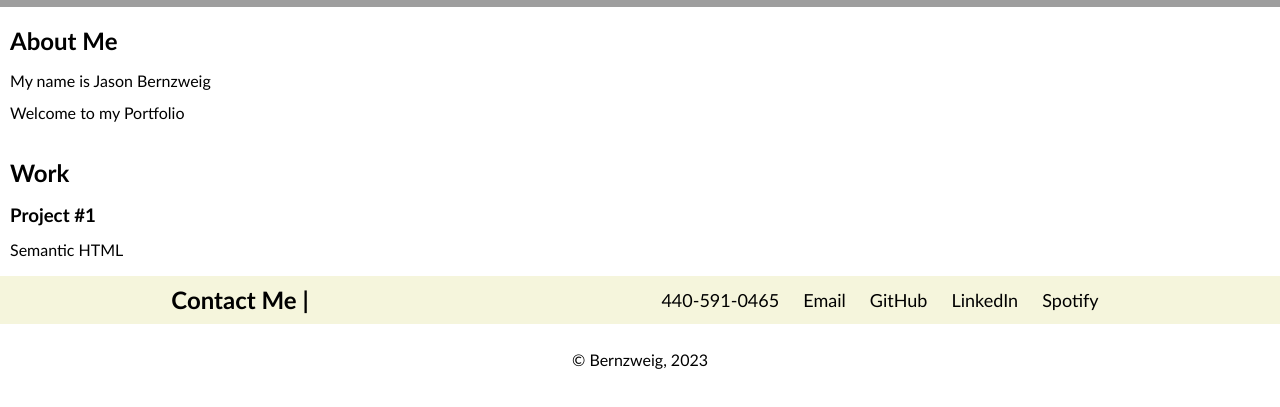
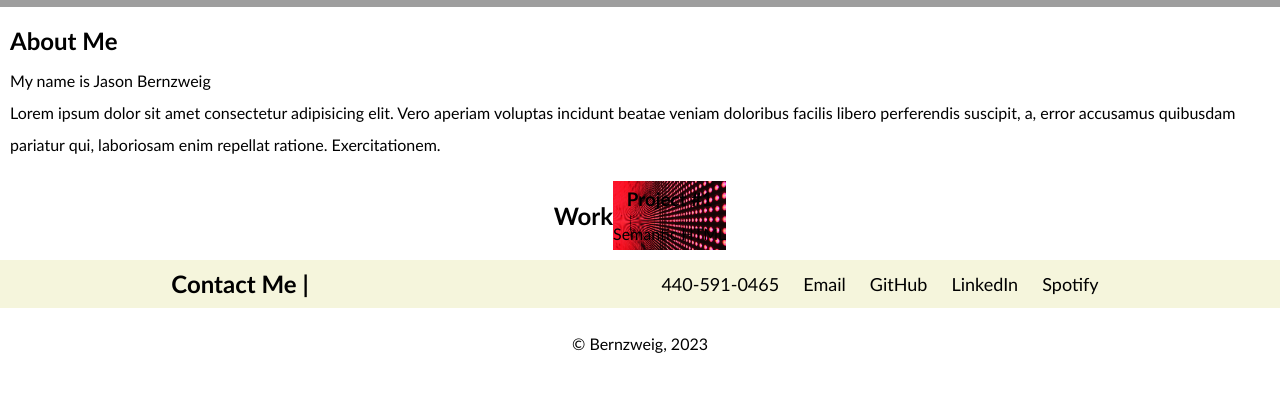
Before and after one commit to jbernzweig/02---Challenge, a plain HTML site: page index.html in a window 1280 px wide. Shown: the part 211-618 px from the top of the page. Drawn offline with Linux system fonts and the light colour scheme; grey boxes are pictures that could not be loaded.

Commit message:
Includes Upgrades to Web App

```diff
--- a/css/style.css
+++ b/css/style.css
@@ -56,6 +56,10 @@ nav a {
     margin-right: 10px;
 }
 
+nav a:hover {
+    color: violet;
+}
+
 /* MAIN BASIC DESIGN*/
 main {
     margin-top: 20px;
@@ -96,12 +100,25 @@ main {
 
 /* WORK SECTION  */
 .work {
-    /* background-color: white; */
-    flex-direction: row;
-    flex-wrap: wrap;
-    padding: 10px
+    min-height: 15px;
+    color: black;
+    padding: 10px;
+    display: flex;
+    justify-content: center;
+    align-items: center;
+    text-align: center;
 }
 
+.flex-item-1 {
+    background-image: url(../Assets/02-portfolio-1.jpg);
+    background-size: cover;
+    /* min-height: 100px;
+    min-width: 100px; */
+    display: flex;
+    flex-wrap: wrap;
+    justify-content: center;
+    align-items: center;
+}
 .work a {
     color:black;
     padding: 0;
@@ -111,11 +128,6 @@ main {
 .work a:hover {
     color: violet;
 }
-
-.work {
-    background-image: url(Assets/02-portfolio-1.jpg);
-}
-
 
 /* CONTACT SECTION  */
 .contact {
@@ -138,11 +150,6 @@ main {
     color: violet;
 }
 
-/* Portfolio Images  */
-/* .work {
-    background-image: url(Assets/02-portfolio-1.jpg);
-} */
-
 footer {
     margin: 10px;
     padding: 10px;
--- a/index.html
+++ b/index.html
@@ -27,61 +27,27 @@
 
       </div>
     </body>
-        <!-- <div>
-            <h1>Welcome to my Portfolio!</h1>
-            <img src= "Assets/02-hero-bg.jpg" alt="Hero Image" style="width:10 px;">
-        </div>
-    </section> -->
 
-<!-- ABOUT SECTION  -->
+<!-- About Section  -->
     <section class="about">
         <h2>About Me</h2>
         <div>
             <p>My name is Jason Bernzweig</p>
-            <p>Welcome to my Portfolio</p>
+            <p>Lorem ipsum dolor sit amet consectetur adipisicing elit. Vero aperiam voluptas incidunt beatae veniam doloribus facilis libero perferendis suscipit, a, error accusamus quibusdam pariatur qui, laboriosam enim repellat ratione. Exercitationem.</p>
         </div>
     </section>
 
-<!-- PORTFOLIO SECTION -->
-
+<!-- Portfolio Section-->
 <section class="work">
     <h2>Work</h2>
     <div class="flex-container">
+      <a href="https://jbernzweig.github.io/01-challenge/" class="flex-item-1">
 
-      <a href="https://jbernzweig.github.io/01-challenge/">
-        <div>
-          <h3>Project #1</h3>
-          <span>Semantic HTML</span>
-        </div>
+    <div>
+      <h3>Project #1</h3>
+        <span>Semantic HTML</span>
+    </div>
       </a>
-
-      <!-- <a href="#" class="flex-item led-wall">
-        <div>
-          <h3>LED Wall</h3>
-          <span>Node/IoT</span>
-        </div>
-      </a>
-      <a href="#" class="flex-item react-calc">
-        <div>
-          <h3>Calculator</h3>
-          <span>React/JavaScript/CSS</span>
-        </div>
-      </a>
-
-      <a href="#" class="flex-item pastel-puzzles">
-        <div>
-          <h3>Pastel Puzzels</h3>
-          <span>MERN Stack</span>
-        </div>
-      </a>
-
-      <a href="#" class="flex-item run-buddy">
-        <div>
-          <h3>Run Buddy</h3>
-          <span>HTML/CSS</span>
-        </div>
-      </a> -->
-
     </div>
   </section>
 
```
